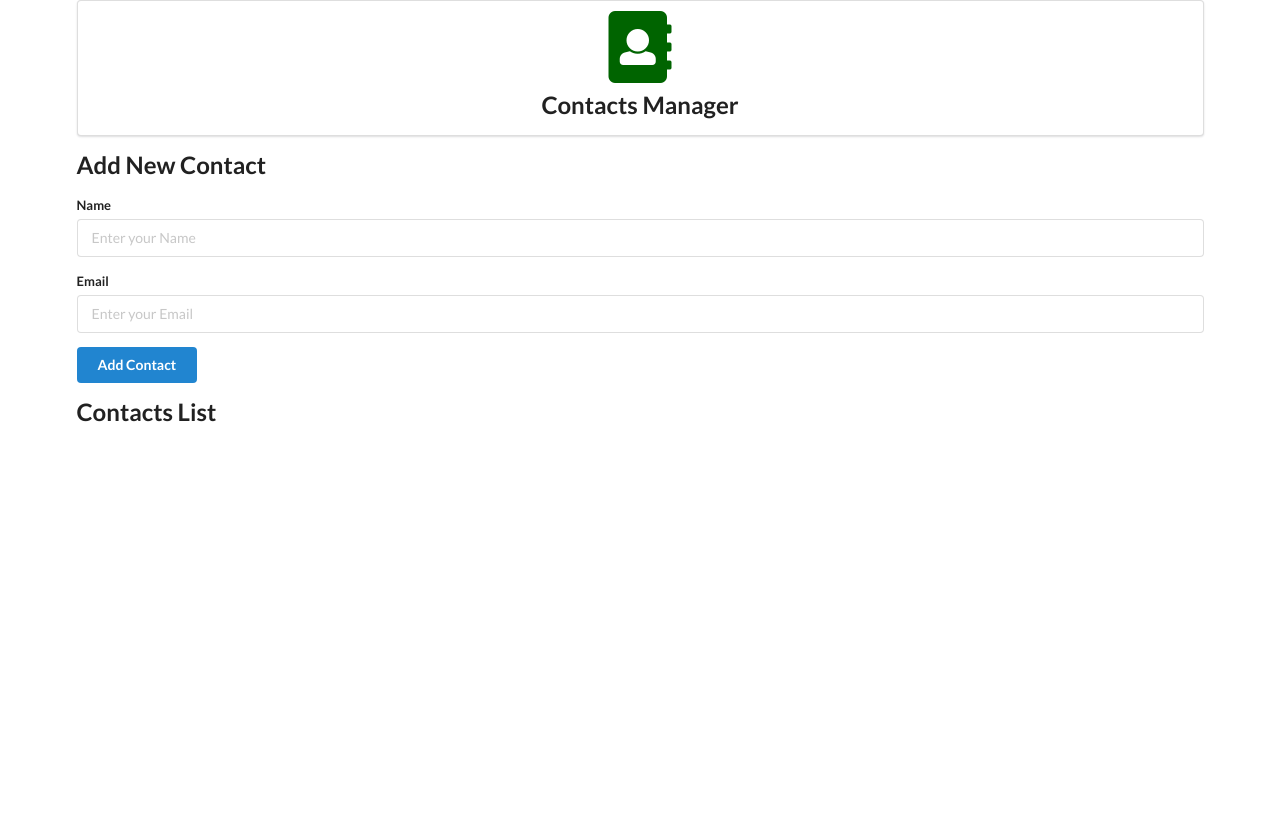
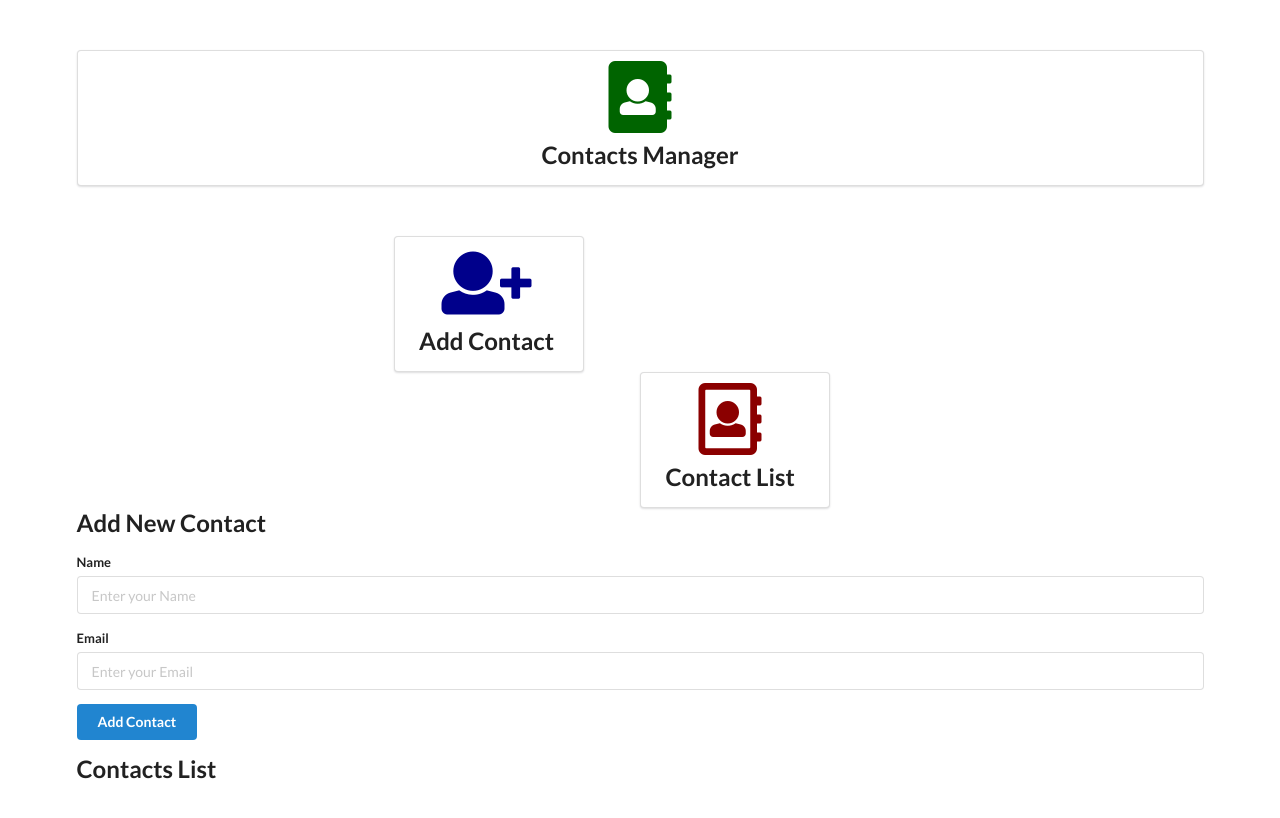
Before and after one commit to abdulwaheed-dev/contacts-app, a React (Create React App) app: page / in a window 1280 px wide. Shown: the top 818 px of the page. Built offline with nearby package versions, Linux system fonts and the light colour scheme.

Commit message:
some changes before routing

```diff
--- a/package.json
+++ b/package.json
@@ -9,6 +9,7 @@
     "node-polyfill-webpack-plugin": "^1.1.4",
     "react": "^18.0.0",
     "react-dom": "^18.0.0",
+    "react-router-dom": "^6.3.0",
     "react-scripts": "5.0.0",
     "uuid": "^8.3.2",
     "web-vitals": "^2.1.4"
--- a/src/components/App.js
+++ b/src/components/App.js
@@ -1,4 +1,7 @@
 import React, { useEffect, useState } from "react";
+//import { BrowserRouter as Router, Swirch, Route } from "react-router-dom";
+import { BrowserRouter as Router, Routes, Route, Link } from "react-router-dom";
+
 //import { uuid } from "uuidv4";
 import { v4 as uuid } from "uuid";
 import AddContact from "./AddContact";
--- a/src/components/Header.js
+++ b/src/components/Header.js
@@ -1,16 +1,65 @@
-import React from 'react';
+import React from "react";
 
 function Header() {
   return (
-    <div className='ui menu'>
-        <div className='ui container center'>
+    <div className="ui">
+      <div className="ui menu" style={{ marginTop: "50px" }}>
+        <div className="ui container center">
           <h2 className="ui center aligned icon header">
-            <i className="address book icon" style={{marginTop:'10px' , color:"darkGreen"}}></i>
+            <i
+              className="address book icon"
+              style={{ marginTop: "10px", color: "darkGreen" }}
+            ></i>
             Contacts Manager
           </h2>
         </div>
+      </div>
+
+      <div className="ui container" style={{ marginTop: "50px" }}>
+        <div
+          className="ui menu"
+          style={{ width: "190px", marginRight: "55%", float: "right" }}
+        >
+          <h2
+            className="ui icon header"
+            style={{ marginRight: "10%", marginLeft: "13%" }}
+          >
+            <i
+              className="add user icon"
+              style={{
+                marginTop: "10px",
+                color: "darkBlue",
+                outerWidth: "400px",
+              }}
+            ></i>
+            Add Contact
+          </h2>
+        </div>
+      </div>
+
+      <div className="ui container">
+        <div
+          className="ui menu"
+          style={{ width: "190px", marginLeft: "50%", marginRight: "20px" }}
+        >
+          <h2
+            className="ui icon header"
+            style={{ marginRight: "10%", marginLeft: "13%" }}
+          >
+            <i
+              className="address book outline icon"
+              style={{
+                marginTop: "10px",
+                color: "darkRed",
+                outerWidth: "400px",
+              }}
+            ></i>
+            Contact List
+          </h2>
+        </div>
+      </div>
     </div>
-  )
+  );
 }
 
 export default Header;
```
Also changed, not shown: 1 other file (tests, documents, lock files or other folders).
